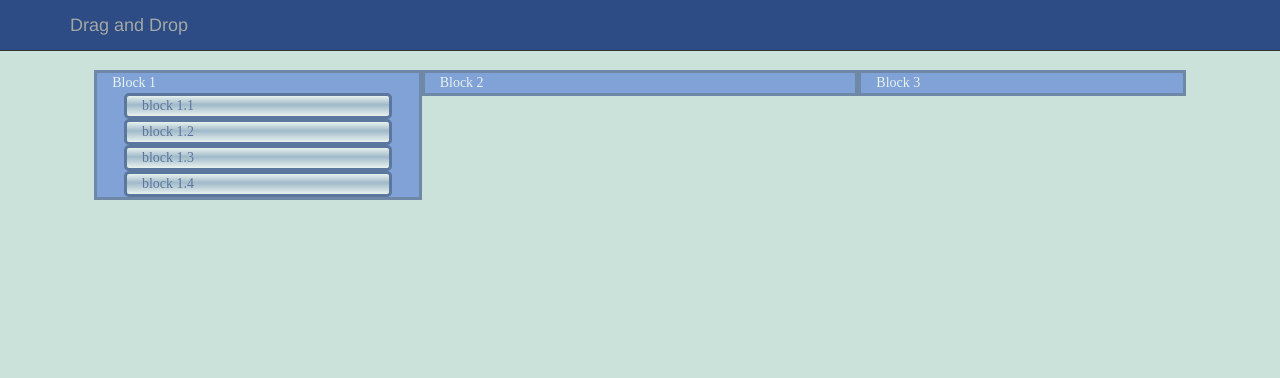
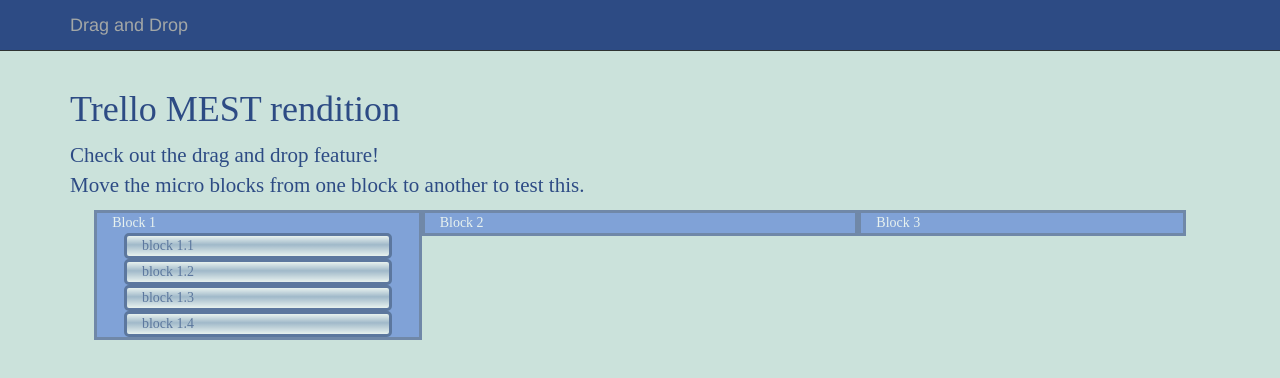
Before and after one commit to ammish-ofori/drag, a plain HTML site: page index.html in a window 1280 px wide. Drawn offline with nearby package versions, Linux system fonts and the light colour scheme; a web font is replaced by a local one.

Commit message:
Added text t index

```diff
--- a/css/custom.css
+++ b/css/custom.css
@@ -27,13 +27,12 @@
 
   /*text preferences*/
 h1, h2{
-  font-size: 500%;
   font-family: serif;
   color: #06266F;
   font:serif;
 }
 p{
-  font-size:250%;
+  font-size:150%;
   color:#06266F;
   font-family: 'Droid Serif', serif;
 }
--- a/index.html
+++ b/index.html
@@ -29,7 +29,13 @@
 	      </div>
 	    </div>
 	</div><br>
-
+	<div class="container">
+		<div class="row">
+			<div class="col-sm-12"><h1>Trello MEST rendition</h1><p>Check out the drag and drop feature!<br>
+			Move the micro blocks from one block to another to test this.</p>
+			</div>
+		</div>
+	</div>
 	<div class="row">
 		<div class="col-xs-3 col-sm-offset-1 block">
 			Block 1
```
